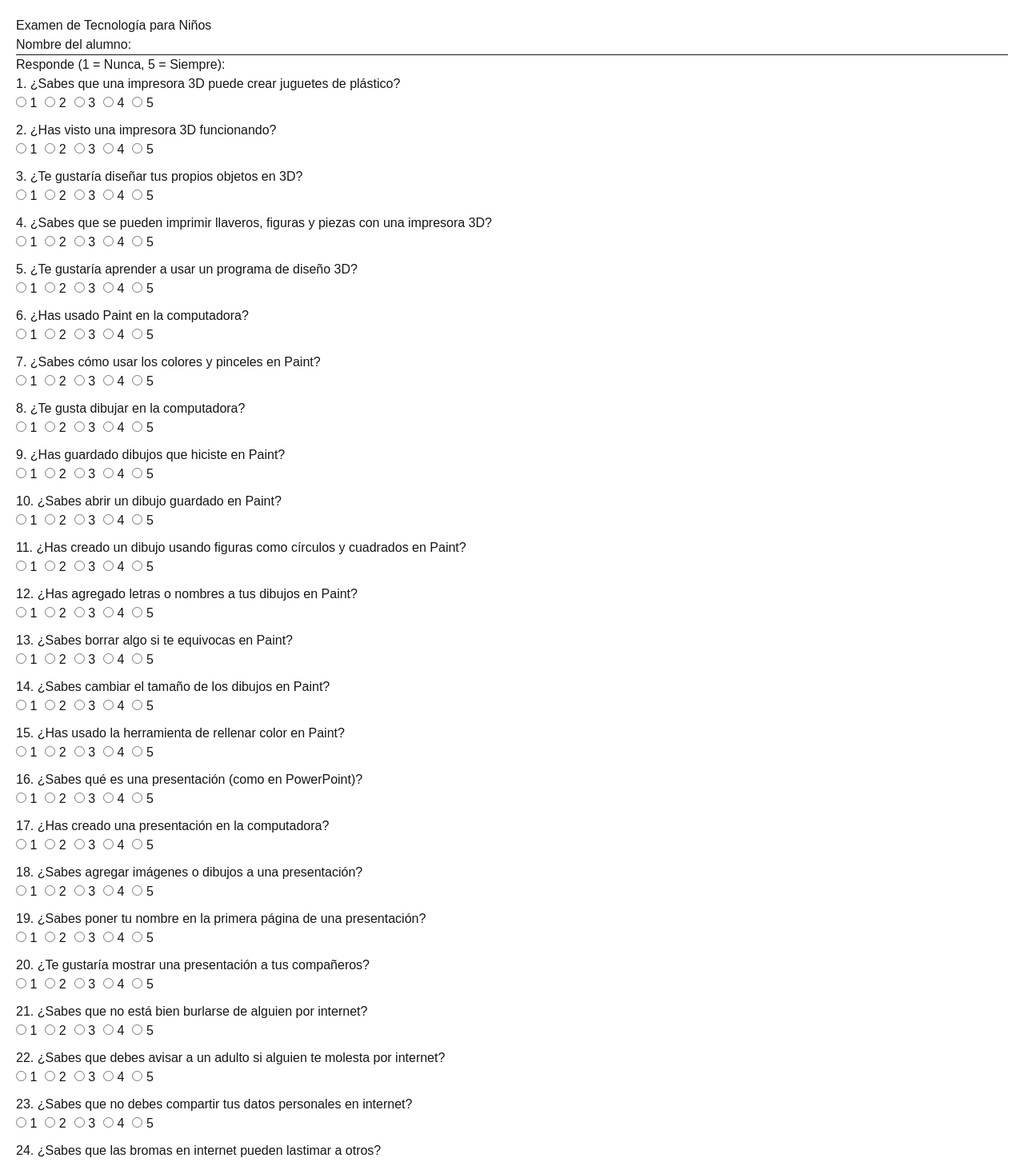
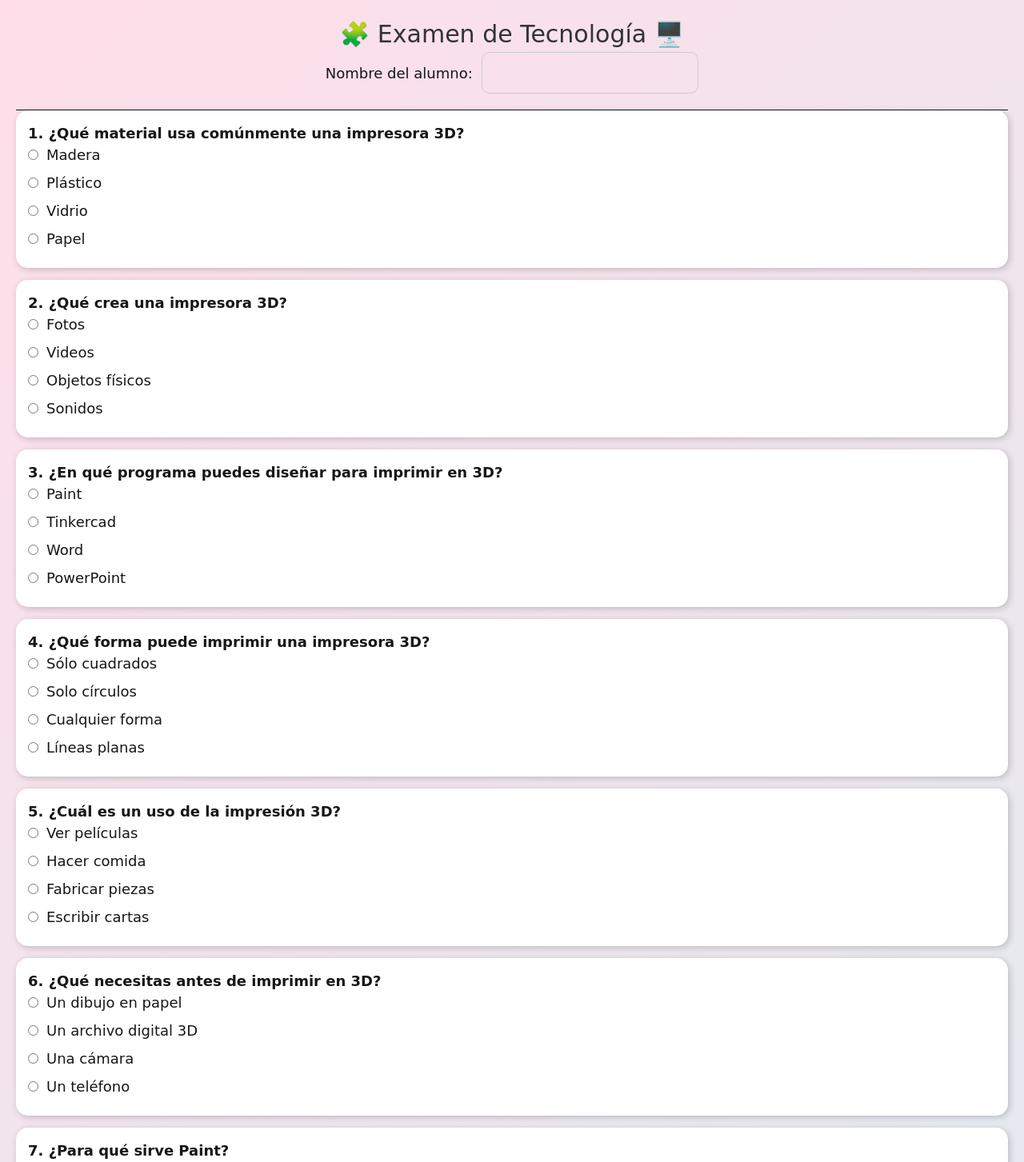
Before and after one commit to Albert0GR/my-test-app, a Next.js app: page /examen in a window 1280 px wide. Shown: the top 1453 px of the page at 80% size. Built offline with nearby package versions, Linux system fonts and the light colour scheme.

Commit message:
examen update

```diff
--- a/src/app/examen/page.jsx
+++ b/src/app/examen/page.jsx
@@ -1,46 +1,47 @@
 "use client";
 import React, { useState } from 'react';
 
+// Preguntas
 const questions = [
-  // Impresión 3D
-  { id: 1, text: "¿Sabes que una impresora 3D puede crear juguetes de plástico?", topic: "Impresión 3D" },
-  { id: 2, text: "¿Has visto una impresora 3D funcionando?", topic: "Impresión 3D" },
-  { id: 3, text: "¿Te gustaría diseñar tus propios objetos en 3D?", topic: "Impresión 3D" },
-  { id: 4, text: "¿Sabes que se pueden imprimir llaveros, figuras y piezas con una impresora 3D?", topic: "Impresión 3D" },
-  { id: 5, text: "¿Te gustaría aprender a usar un programa de diseño 3D?", topic: "Impresión 3D" },
+  { id: 1, text: "¿Qué material usa comúnmente una impresora 3D?", options: ["Madera", "Plástico", "Vidrio", "Papel"], correct: 1 },
+  { id: 2, text: "¿Qué crea una impresora 3D?", options: ["Fotos", "Videos", "Objetos físicos", "Sonidos"], correct: 2 },
+  { id: 3, text: "¿En qué programa puedes diseñar para imprimir en 3D?", options: ["Paint", "Tinkercad", "Word", "PowerPoint"], correct: 1 },
+  { id: 4, text: "¿Qué forma puede imprimir una impresora 3D?", options: ["Sólo cuadrados", "Solo círculos", "Cualquier forma", "Líneas planas"], correct: 2 },
+  { id: 5, text: "¿Cuál es un uso de la impresión 3D?", options: ["Ver películas", "Hacer comida", "Fabricar piezas", "Escribir cartas"], correct: 2 },
+  { id: 6, text: "¿Qué necesitas antes de imprimir en 3D?", options: ["Un dibujo en papel", "Un archivo digital 3D", "Una cámara", "Un teléfono"], correct: 1 },
 
-  // Paint
-  { id: 6, text: "¿Has usado Paint en la computadora?", topic: "Paint" },
-  { id: 7, text: "¿Sabes cómo usar los colores y pinceles en Paint?", topic: "Paint" },
-  { id: 8, text: "¿Te gusta dibujar en la computadora?", topic: "Paint" },
-  { id: 9, text: "¿Has guardado dibujos que hiciste en Paint?", topic: "Paint" },
-  { id: 10, text: "¿Sabes abrir un dibujo guardado en Paint?", topic: "Paint" },
+  { id: 7, text: "¿Para qué sirve Paint?", options: ["Escribir textos largos", "Dibujar y colorear", "Reproducir música", "Hacer cálculos"], correct: 1 },
+  { id: 8, text: "¿Qué herramienta usas para borrar?", options: ["Pincel", "Goma", "Lupa", "Texto"], correct: 1 },
+  { id: 9, text: "¿Qué puedes agregar a un dibujo en Paint?", options: ["Tablas", "Gráficos", "Texto", "Videos"], correct: 2 },
+  { id: 10, text: "¿Qué formato común tiene un dibujo guardado en Paint?", options: ["PDF", "JPG", "MP3", "TXT"], correct: 1 },
+  { id: 11, text: "¿Qué puedes hacer si te equivocas?", options: ["Apagar la computadora", "Llamar a alguien", "Usar deshacer (ctrl+z)", "Volver a dibujar todo"], correct: 2 },
+  { id: 12, text: "¿Qué es el balde de pintura en Paint?", options: ["Borra todo", "Colorea zonas cerradas", "Hace figuras", "Agranda el dibujo"], correct: 1 },
 
-  // Crear imágenes en Paint
-  { id: 11, text: "¿Has creado un dibujo usando figuras como círculos y cuadrados en Paint?", topic: "Crear Imágenes en Paint" },
-  { id: 12, text: "¿Has agregado letras o nombres a tus dibujos en Paint?", topic: "Crear Imágenes en Paint" },
-  { id: 13, text: "¿Sabes borrar algo si te equivocas en Paint?", topic: "Crear Imágenes en Paint" },
-  { id: 14, text: "¿Sabes cambiar el tamaño de los dibujos en Paint?", topic: "Crear Imágenes en Paint" },
-  { id: 15, text: "¿Has usado la herramienta de rellenar color en Paint?", topic: "Crear Imágenes en Paint" },
+  { id: 13, text: "¿Qué programa sirve para hacer presentaciones?", options: ["Excel", "Word", "PowerPoint", "Paint"], correct: 2 },
+  { id: 14, text: "¿Qué podemos agregar en una presentación?", options: ["Solo texto", "Solo dibujos", "Imágenes, texto y sonidos", "Solo música"], correct: 2 },
+  { id: 15, text: "¿Qué es una diapositiva?", options: ["Una hoja de cálculo", "Una hoja de dibujo", "Una página de presentación", "Una ventana de internet"], correct: 2 },
+  { id: 16, text: "¿Cómo se cambia el fondo de una diapositiva?", options: ["No se puede", "Desde diseño", "Desde internet", "Con el teclado"], correct: 1 },
+  { id: 17, text: "¿Qué podemos poner en la primera diapositiva?", options: ["Nombre y tema", "Solo dibujos", "Nada", "Fotos de internet"], correct: 0 },
+  { id: 18, text: "¿Para qué sirven las presentaciones?", options: ["Para jugar", "Para enseñar y mostrar ideas", "Para pintar", "Para escribir cuentos"], correct: 1 },
 
-  // Crear presentaciones
-  { id: 16, text: "¿Sabes qué es una presentación (como en PowerPoint)?", topic: "Presentaciones" },
-  { id: 17, text: "¿Has creado una presentación en la computadora?", topic: "Presentaciones" },
-  { id: 18, text: "¿Sabes agregar imágenes o dibujos a una presentación?", topic: "Presentaciones" },
-  { id: 19, text: "¿Sabes poner tu nombre en la primera página de una presentación?", topic: "Presentaciones" },
-  { id: 20, text: "¿Te gustaría mostrar una presentación a tus compañeros?", topic: "Presentaciones" },
+  { id: 19, text: "¿Qué es el cyberbullying?", options: ["Jugar en línea", "Hacer amigos", "Molestar a otros por internet", "Ver videos"], correct: 2 },
+  { id: 20, text: "¿Qué debes hacer si alguien te molesta en internet?", options: ["Ignorar", "Responder igual", "Decirle a un adulto", "Salir de internet para siempre"], correct: 2 },
+  { id: 21, text: "¿Está bien compartir tus contraseñas?", options: ["Sí", "No", "A veces", "Solo con amigos"], correct: 1 },
+  { id: 22, text: "¿A quién puedes contarle si te sientes mal por algo en internet?", options: ["A un desconocido", "A un amigo de internet", "A tus papás o maestro", "A nadie"], correct: 2 },
+  { id: 23, text: "¿Es correcto publicar fotos de otros sin permiso?", options: ["Sí", "No", "Solo si es gracioso", "Si es amigo sí"], correct: 1 },
+  { id: 24, text: "¿Qué debes hacer si ves que molestan a otro niño en internet?", options: ["Reírte", "Ignorar", "Ayudar y avisar a un adulto", "Compartir la burla"], correct: 2 },
 
-  // Cyberbullying
-  { id: 21, text: "¿Sabes que no está bien burlarse de alguien por internet?", topic: "Cyberbullying" },
-  { id: 22, text: "¿Sabes que debes avisar a un adulto si alguien te molesta por internet?", topic: "Cyberbullying" },
-  { id: 23, text: "¿Sabes que no debes compartir tus datos personales en internet?", topic: "Cyberbullying" },
-  { id: 24, text: "¿Sabes que las bromas en internet pueden lastimar a otros?", topic: "Cyberbullying" },
-  { id: 25, text: "¿Sabes que siempre debes ser respetuoso con los demás en internet?", topic: "Cyberbullying" },
+  { id: 25, text: "¿Cuál de estos es un dispositivo de entrada?", options: ["Monitor", "Teclado", "Impresora", "Bocina"], correct: 1 },
+  { id: 26, text: "¿Qué programa usamos para navegar por internet?", options: ["Calculadora", "Word", "Google Chrome", "Paint"], correct: 2 },
+  { id: 27, text: "¿Qué es una contraseña segura?", options: ["12345", "MiNombre", "Una combinación de letras, números y símbolos", "Mi fecha de nacimiento"], correct: 2 },
+  { id: 28, text: "¿Qué es el icono de la papelera?", options: ["Guardar archivos", "Eliminar archivos", "Editar archivos", "Enviar archivos"], correct: 1 },
+  { id: 29, text: "¿Qué parte de la computadora muestra la imagen?", options: ["CPU", "Teclado", "Pantalla", "Ratón"], correct: 2 },
+  { id: 30, text: "¿Qué es Internet?", options: ["Un juego", "Una red mundial de información", "Un programa de dibujo", "Una televisión"], correct: 1 }
 ];
 
 export default function ExamenTecnologia() {
   const [name, setName] = useState('');
-  const [answers, setAnswers] = useState(Array(25).fill(0));
+  const [answers, setAnswers] = useState(Array(30).fill(null));
   const [result, setResult] = useState(null);
   const [loading, setLoading] = useState(false);
 
@@ -53,7 +54,7 @@ export default function ExamenTecnologia() {
   const handleSubmit = async (e) => {
     e.preventDefault();
 
-    if (answers.some(answer => answer === 0)) {
+    if (answers.some(answer => answer === null)) {
       alert("Por favor, responde todas las preguntas.");
       return;
     }
@@ -62,13 +63,17 @@ export default function ExamenTecnologia() {
       return;
     }
 
-    // Calcular puntaje total
-    const totalScore = answers.reduce((sum, current) => sum + current, 0);
+    let score = 0;
+    answers.forEach((answer, index) => {
+      if (answer === questions[index].correct) {
+        score++;
+      }
+    });
 
     const payload = {
       name,
       answers,
-      totalScore,
+      score,
     };
 
     setLoading(true);
@@ -80,7 +85,7 @@ export default function ExamenTecnologia() {
     setLoading(false);
 
     if (res.ok) {
-      setResult(totalScore);
+      setResult(score);
     } else {
       const errorData = await res.json();
       console.error("Error en respuesta API:", errorData);
@@ -89,13 +94,20 @@ export default function ExamenTecnologia() {
   };
 
   return (
-    <div style={{ padding: '20px' }}>
-      <h1>Examen de Tecnología para Niños</h1>
+    <div style={{
+      padding: '20px',
+      background: 'linear-gradient(135deg, #FFDEE9 0%, #B5FFFC 100%)',
+      minHeight: '100vh',
+      fontFamily: 'Comic Sans MS, sans-serif',
+      fontSize: '18px'
+    }}>
+      <h1 style={{ textAlign: 'center', fontSize: '30px', color: '#333' }}>🧩 Examen de Tecnología 🖥️</h1>
       <form onSubmit={handleSubmit}>
-        <div>
+        <div style={{ marginBottom: '20px', textAlign: 'center' }}>
           <label>
-            Nombre del alumno:&nbsp;
+            Nombre del alumno: &nbsp;
             <input
+              style={{ fontSize: '20px', padding: '10px', borderRadius: '10px', border: '1px solid #ccc' }}
               type="text"
               value={name}
               onChange={(e) => setName(e.target.value)}
@@ -104,35 +116,65 @@ export default function ExamenTecnologia() {
           </label>
         </div>
         <hr />
-        <h2>Responde (1 = Nunca, 5 = Siempre):</h2>
         {questions.map((q, index) => (
-          <div key={q.id} style={{ marginBottom: '10px' }}>
-            <label>{q.id}. {q.text}</label>
-            <div>
-              {[1, 2, 3, 4, 5].map(option => (
-                <label key={option} style={{ marginRight: '10px' }}>
+          <div key={q.id} style={{
+            backgroundColor: '#fff',
+            padding: '15px',
+            marginBottom: '15px',
+            borderRadius: '15px',
+            boxShadow: '2px 2px 8px rgba(0,0,0,0.2)'
+          }}>
+            <p><strong>{q.id}. {q.text}</strong></p>
+            {q.options.map((option, optIndex) => (
+              <div key={optIndex} style={{ marginBottom: '8px' }}>
+                <label>
                   <input
                     type="radio"
                     name={`question-${q.id}`}
-                    value={option}
-                    checked={answers[index] === option}
+                    value={optIndex}
+                    checked={answers[index] === optIndex}
                     onChange={(e) => handleAnswerChange(index, e.target.value)}
                     required
-                  /> {option}
+                    style={{ marginRight: '10px' }}
+                  />
+                  {option}
                 </label>
-              ))}
-            </div>
+              </div>
+            ))}
           </div>
         ))}
-        <button type="submit" disabled={loading}>
-          {loading ? "Enviando..." : "Enviar Examen"}
-        </button>
+        <div style={{ textAlign: 'center', marginTop: '20px' }}>
+          <button
+            type="submit"
+            disabled={loading}
+            style={{
+              fontSize: '22px',
+              backgroundColor: '#4CAF50',
+              color: 'white',
+              padding: '15px 30px',
+              border: 'none',
+              borderRadius: '15px',
+              cursor: 'pointer',
+              boxShadow: '2px 2px 5px rgba(0,0,0,0.3)'
+            }}
+          >
+            {loading ? "Enviando..." : "Enviar Examen"}
+          </button>
+        </div>
       </form>
 
       {result !== null && (
-        <div style={{ marginTop: '20px' }}>
-          <h2>Resultado</h2>
-          <p>Puntaje total: {result} de {25 * 5}</p>
+        <div style={{
+          marginTop: '30px',
+          backgroundColor: '#FFFACD',
+          padding: '20px',
+          borderRadius: '15px',
+          textAlign: 'center',
+          fontSize: '24px',
+          boxShadow: '2px 2px 5px rgba(0,0,0,0.3)'
+        }}>
+          <h2>¡Muy bien {name}!</h2>
+          <p>Tu puntaje es: <strong>{result} de 30</strong></p>
         </div>
       )}
     </div>
```
